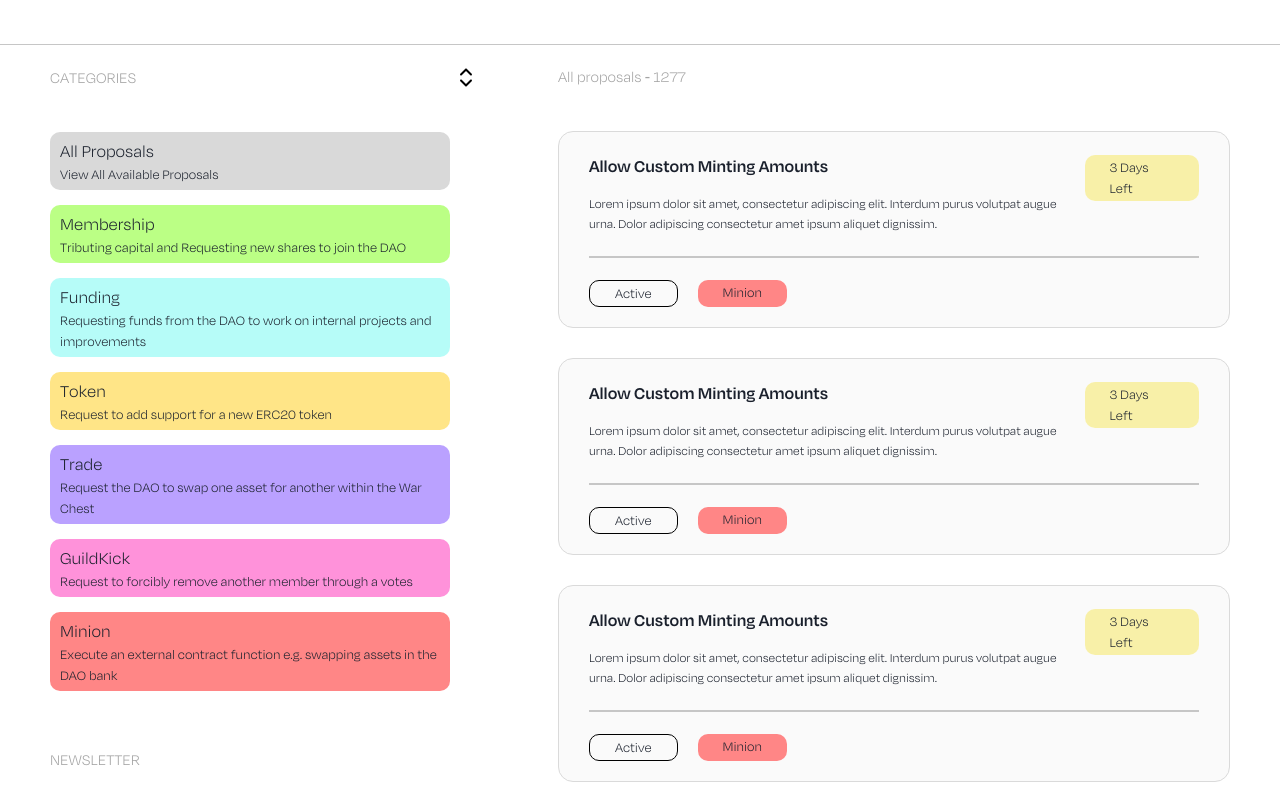
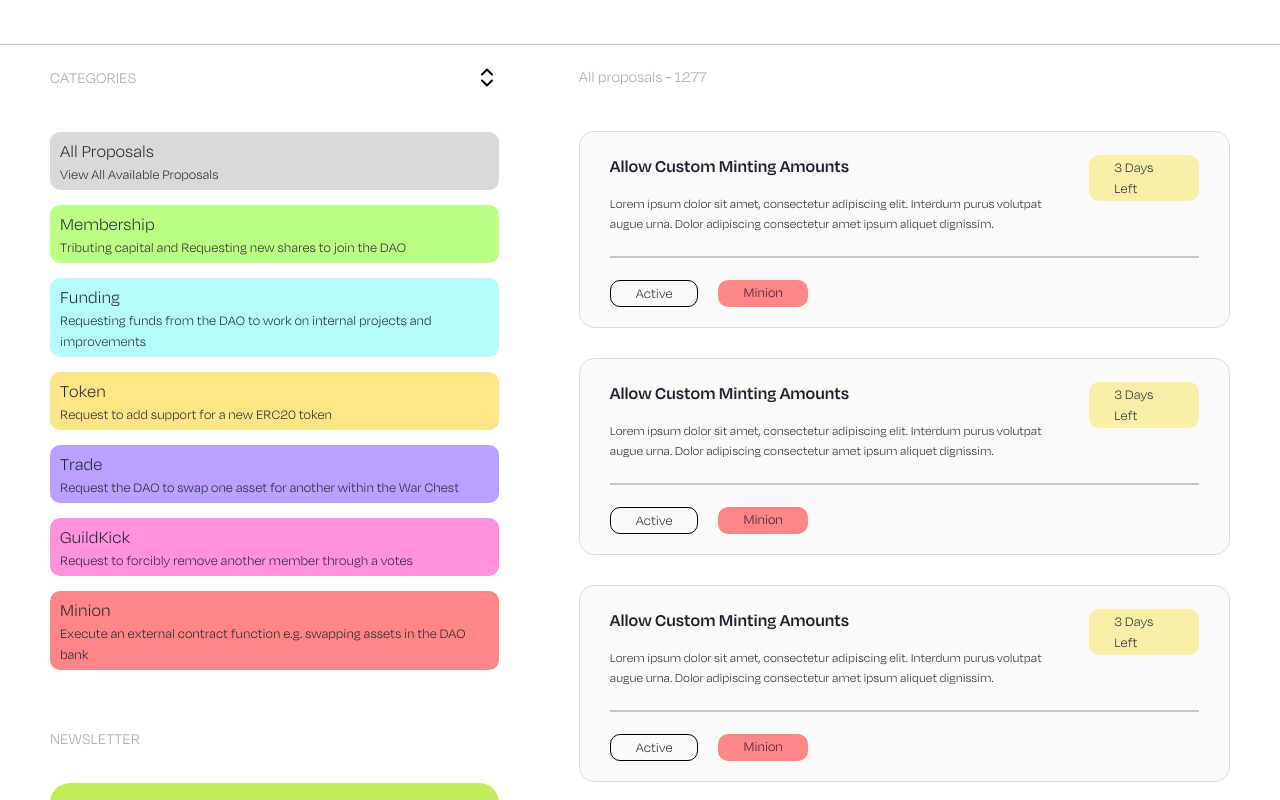
Before and after one commit to iamAbayomi/dao-open-challenge, a Next.js app: page /dao in a window 1280 px wide. Shown: the part 880-1680 px from the top of the page. Built offline with nearby package versions, Linux system fonts and the light colour scheme.

Commit message:
style: redesigned the dao categories section

```diff
--- a/components/Daos/AllProposals/AllProposalContainer/index.tsx
+++ b/components/Daos/AllProposals/AllProposalContainer/index.tsx
@@ -8,12 +8,15 @@ const AllProposalContainer = () => {
       p={"20px 30px"}
       border={"1px solid #DADADA"}
       borderRadius={"15px"}
+      boxSizing={"border-box"}
       mb={"30px"}
     >
       <Box
         display={"flex"}
+        gap={"20px"}
         justifyContent={"space-between"}
         alignItems={"baseline"}
+        flexDir={{ base: "column", lg: "row" }}
       >
         <Box>
           <Text fontWeight={"600"} fontSize={"18px"}>
--- a/components/Daos/Categories/index.tsx
+++ b/components/Daos/Categories/index.tsx
@@ -9,7 +9,6 @@ const Categories = ({ item }: props) => {
   return (
     <Box
       width={"100%"}
-      maxW={"400px"}
       p={"5px 10px"}
       background={item?.background}
       borderRadius={"10px"}
--- a/components/Tags/index.tsx
+++ b/components/Tags/index.tsx
@@ -17,7 +17,7 @@ const Tags = ({ text, color, border, borderRadius }: Props) => {
       background={color}
       border={border}
     >
-      <Text fontSize={"14px"} fontWeight={"400"}>
+      <Text fontSize={"0.875rem"} fontWeight={"400"}>
         {text}
       </Text>
     </Box>
--- a/styles/globals.css
+++ b/styles/globals.css
@@ -64,7 +64,12 @@ html,
 body {
   padding: 0;
   margin: 0;
-  font-family: Maglony, Degular}
+  font-family: Maglony, Degular;
+  box-sizing: border-box;
+}
+*, *:before, *:after {
+  box-sizing: inherit;
+}
 
 a {
   color: inherit;
```
